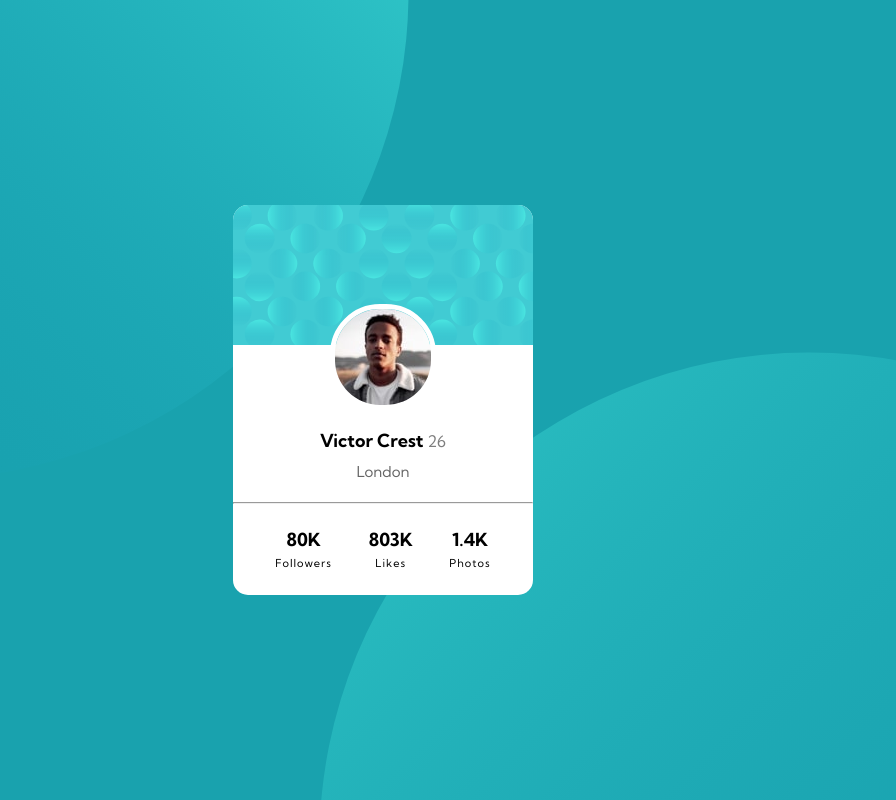
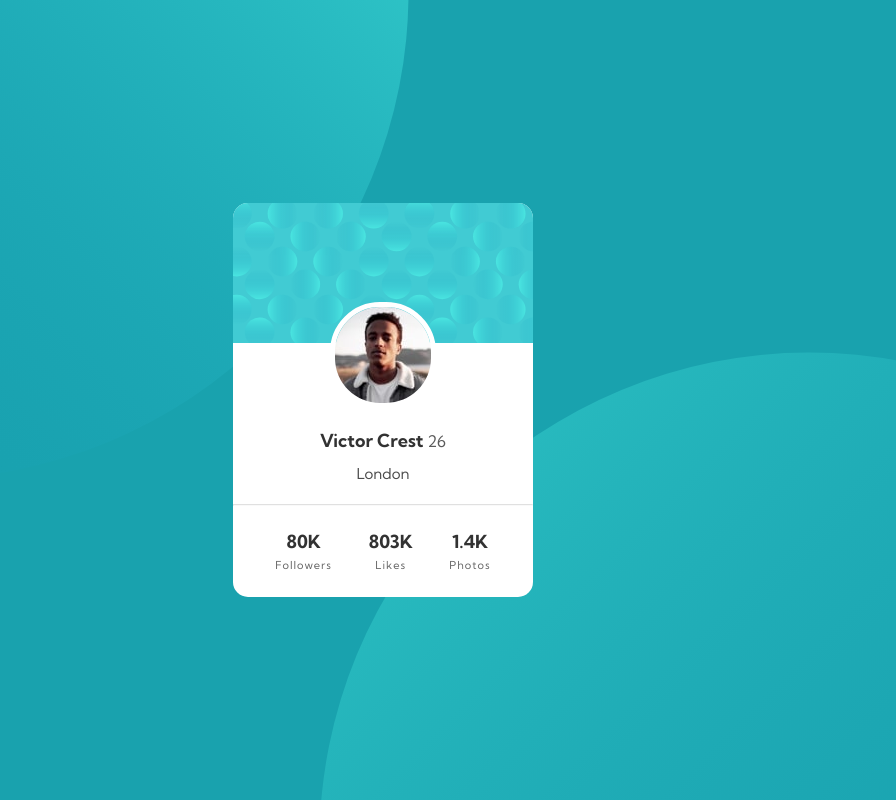
Before and after one commit to Kirthika-B/profile-card-component-main, a plain HTML site: page index.html in a window 1280 px wide. Shown: the whole page, without its empty margins (257-1153 px from the left). Drawn offline with Linux system fonts and the light colour scheme.

Commit message:
Update styles.css

```diff
--- a/styles.css
+++ b/styles.css
@@ -23,6 +23,9 @@ body {
   text-align: center;
   width: 320px;
 }
+.blue_card {
+  padding: px;
+}
 
 .white_card {
   background-color: white;
@@ -42,11 +45,12 @@ body {
 .profile_name {
   font-size: 18px;
   font-weight: 700;
-  padding: 10px;
+  padding: 12px;
+  opacity: 0.8;
 }
 .profile_name span {
   font-size: 16px;
-  opacity: 0.5;
+  opacity: 0.8;
   font-weight: 500;
 }
 .row_item {
@@ -58,14 +62,19 @@ body {
 .row_item span {
   font-size: 11px;
   letter-spacing: 1px;
+  opacity: 0.6;
 }
 .place {
-  opacity: 0.6;
+  opacity: 0.7;
   font-weight: 500;
   font-size: 15px;
   padding-bottom: 1.4em;
 }
 p {
+  opacity: 0.8;
   font-weight: 700;
   font-size: 18px;
 }
+hr {
+  opacity: 0.3;
+}
```
